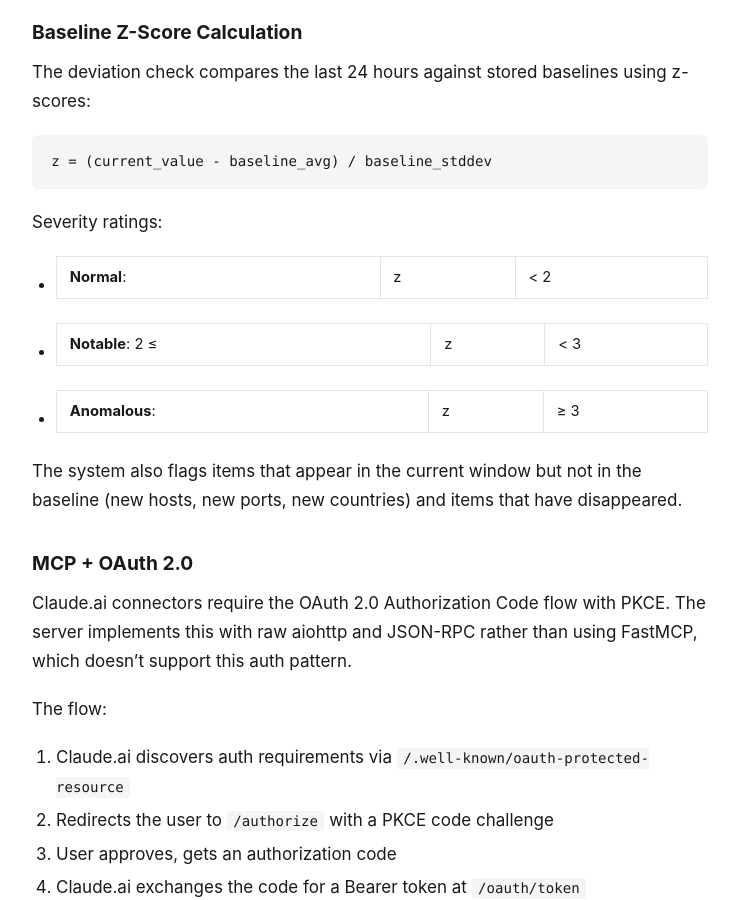
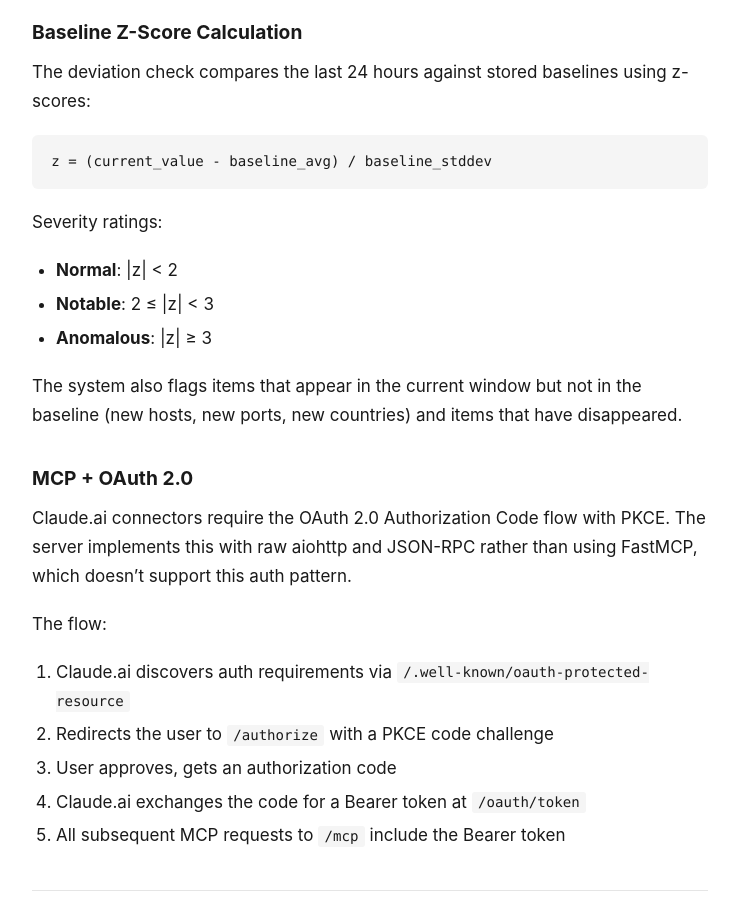
Before and after one commit to crwickha/crwickha.github.io, a Jekyll site: the page built from _posts/2026-03-16-netflow-mcp-server.md, in a window 1280 px wide and 900 px high, scrolled down 12179 px. Shown: the whole window, without its empty margins (270-1009 px from the left). Built offline with Jekyll 4.4.1, drawn with Linux system fonts in a browser that asks for light colours.

Commit message:
Escape pipe characters in severity ratings to fix rendering

````diff
--- a/_posts/2026-03-16-netflow-mcp-server.md
+++ b/_posts/2026-03-16-netflow-mcp-server.md
@@ -400,9 +400,9 @@
 ```
 
 Severity ratings:
-- **Normal**: |z| < 2
-- **Notable**: 2 ≤ |z| < 3
-- **Anomalous**: |z| ≥ 3
+- **Normal**: \|z\| < 2
+- **Notable**: 2 ≤ \|z\| < 3
+- **Anomalous**: \|z\| ≥ 3
 
 The system also flags items that appear in the current window but not in the baseline (new hosts, new ports, new countries) and items that have disappeared.
 
````
